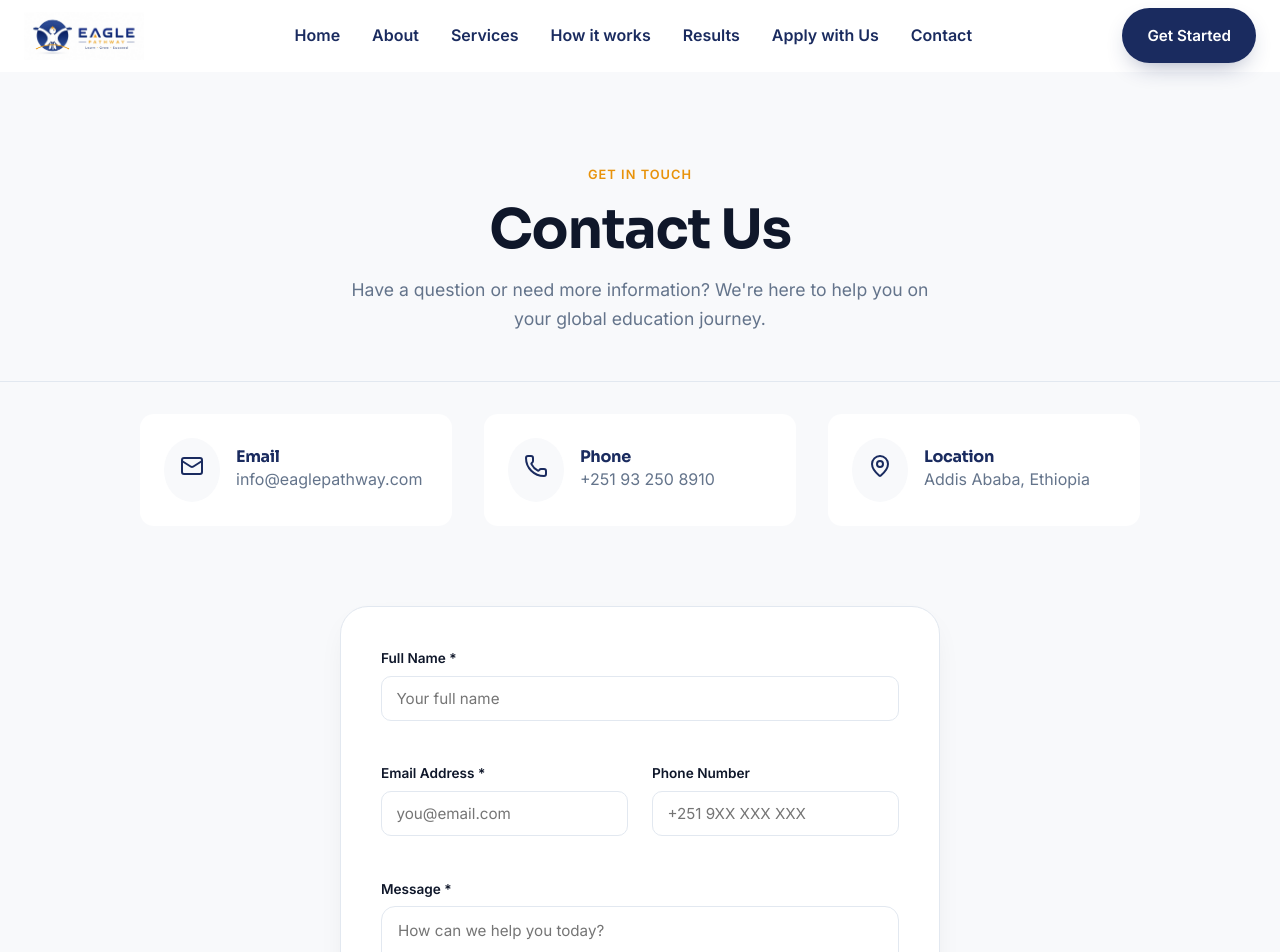
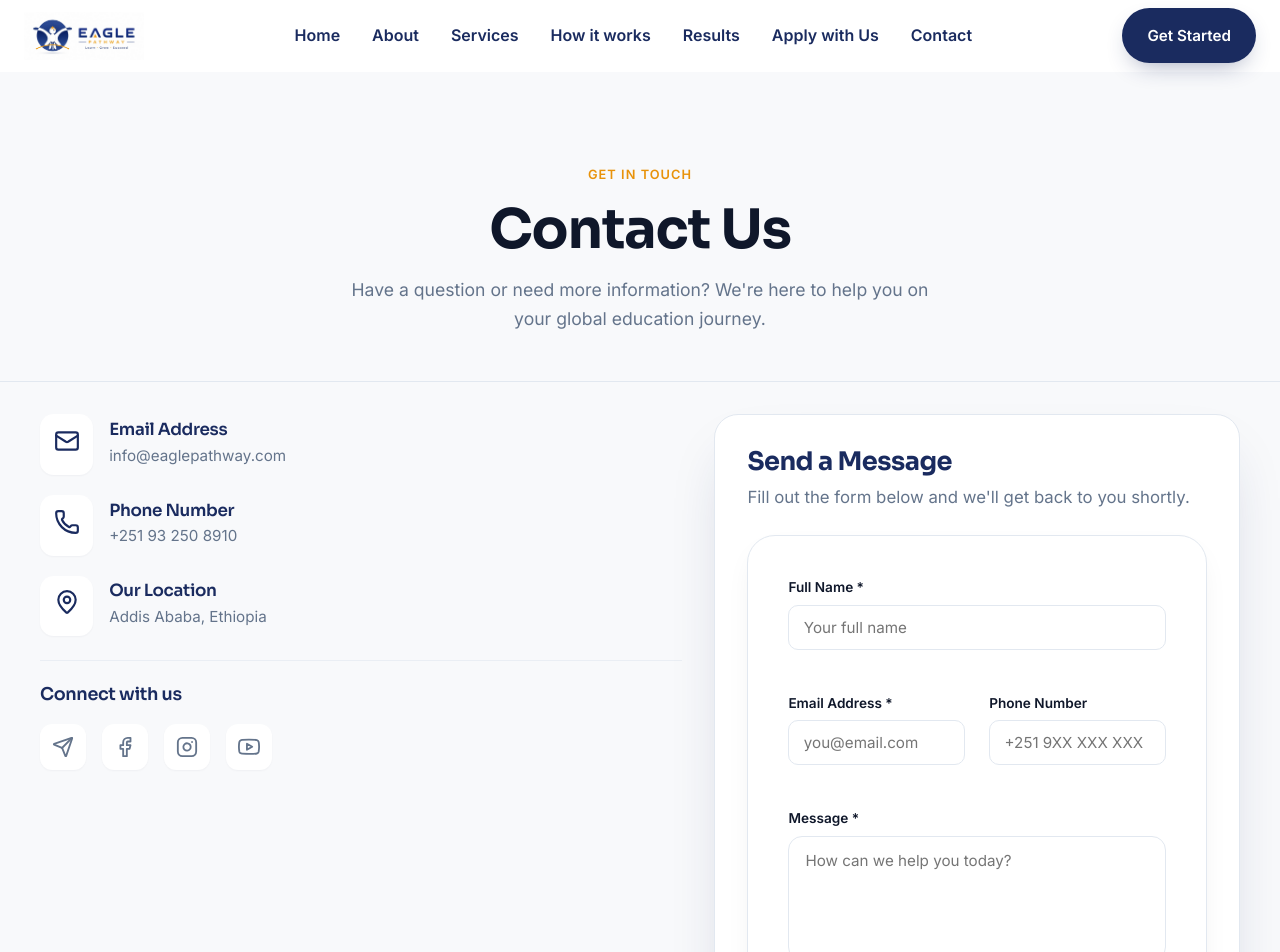
Before and after one commit to Eagle-Pathway/eagle-pathway-web, a Next.js app: page /contact in a window 1280 px wide. Shown: the top 952 px of the page. Built offline with nearby package versions, Linux system fonts and the light colour scheme.

Commit message:
contact update

```diff
--- a/app/contact/page.tsx
+++ b/app/contact/page.tsx
@@ -1,7 +1,28 @@
 import { Metadata } from 'next';
 import ContactForm from '../components/ContactForm';
 import { site } from '../content/site';
-import { Mail, MapPin, Phone } from 'lucide-react';
+import { Mail, MapPin, Phone, Send } from 'lucide-react';
+
+const FacebookIcon = ({ size = 22 }: { size?: number }) => (
+  <svg xmlns="http://www.w3.org/2000/svg" width={size} height={size} viewBox="0 0 24 24" fill="none" stroke="currentColor" strokeWidth="2" strokeLinecap="round" strokeLinejoin="round">
+    <path d="M18 2h-3a5 5 0 0 0-5 5v3H7v4h3v8h4v-8h3l1-4h-4V7a1 1 0 0 1 1-1h3z"/>
+  </svg>
+);
+
+const InstagramIcon = ({ size = 22 }: { size?: number }) => (
+  <svg xmlns="http://www.w3.org/2000/svg" width={size} height={size} viewBox="0 0 24 24" fill="none" stroke="currentColor" strokeWidth="2" strokeLinecap="round" strokeLinejoin="round">
+    <rect x="2" y="2" width="20" height="20" rx="5" ry="5"/>
+    <path d="M16 11.37A4 4 0 1 1 12.63 8 4 4 0 0 1 16 11.37z"/>
+    <line x1="17.5" y1="6.5" x2="17.51" y2="6.5"/>
+  </svg>
+);
+
+const YoutubeIcon = ({ size = 22 }: { size?: number }) => (
+  <svg xmlns="http://www.w3.org/2000/svg" width={size} height={size} viewBox="0 0 24 24" fill="none" stroke="currentColor" strokeWidth="2" strokeLinecap="round" strokeLinejoin="round">
+    <path d="M22.54 6.42a2.78 2.78 0 0 0-1.94-2C18.88 4 12 4 12 4s-6.88 0-8.6.46a2.78 2.78 0 0 0-1.94 2A29 29 0 0 0 1 11.75a29 29 0 0 0 .46 5.33 2.78 2.78 0 0 0 1.94 2c1.72.46 8.6.46 8.6.46s6.88 0 8.6-.46a2.78 2.78 0 0 0 1.94-2 29 29 0 0 0 .46-5.33 29 29 0 0 0-.46-5.33z"/>
+    <polygon points="9.75 15.02 15.5 11.75 9.75 8.48 9.75 15.02"/>
+  </svg>
+);
 
 export const metadata: Metadata = {
   title: 'Contact Us | Eagle Pathway',
@@ -21,45 +42,76 @@ export default function ContactPage() {
         </div>
       </section>
 
-      <section className="section bg-soft" style={{ paddingTop: '2rem' }}>
+      <section className="section bg-soft contact-section">
         <div className="container">
-          <div style={{ display: 'grid', gridTemplateColumns: '1fr', gap: '3rem', maxWidth: '1000px', margin: '0 auto' }}>
+          <div className="contact-grid">
 
-            {/* Quick Contact Info */}
-            <div style={{ display: 'flex', flexWrap: 'wrap', gap: '2rem', justifyContent: 'center', marginBottom: '2rem' }}>
-              <div style={{ display: 'flex', alignItems: 'center', gap: '1rem', background: '#fff', padding: '1.5rem', borderRadius: 'var(--radius)', flex: '1', minWidth: '250px' }}>
-                <div style={{ background: 'var(--bg-soft)', padding: '1rem', borderRadius: '50%', color: 'var(--navy)' }}>
-                  <Mail size={24} />
+            {/* Left Column: Contact Info & Socials */}
+            <div className="contact-info-col">
+              <div className="contact-info-list">
+
+                {/* Email */}
+                <div className="contact-info-item">
+                  <div className="contact-icon">
+                    <Mail size={26} />
                   </div>
-                <div>
-                  <h4 style={{ margin: 0, fontSize: '1rem', color: 'var(--navy)' }}>Email</h4>
-                  <a href={`mailto:${site.email}`} style={{ color: 'var(--muted)', textDecoration: 'none' }}>{site.email}</a>
+                  <div className="contact-details">
+                    <h4>Email Address</h4>
+                    <a href={`mailto:${site.email}`}>{site.email}</a>
                   </div>
                 </div>
 
-              <div style={{ display: 'flex', alignItems: 'center', gap: '1rem', background: '#fff', padding: '1.5rem', borderRadius: 'var(--radius)', flex: '1', minWidth: '250px' }}>
-                <div style={{ background: 'var(--bg-soft)', padding: '1rem', borderRadius: '50%', color: 'var(--navy)' }}>
-                  <Phone size={24} />
+                {/* Phone */}
+                <div className="contact-info-item">
+                  <div className="contact-icon">
+                    <Phone size={26} />
                   </div>
-                <div>
-                  <h4 style={{ margin: 0, fontSize: '1rem', color: 'var(--navy)' }}>Phone</h4>
-                  <a href={`tel:${site.phone}`} style={{ color: 'var(--muted)', textDecoration: 'none' }}>{site.phone}</a>
+                  <div className="contact-details">
+                    <h4>Phone Number</h4>
+                    <a href={`tel:${site.phone}`}>{site.phone}</a>
                   </div>
                 </div>
 
-              <div style={{ display: 'flex', alignItems: 'center', gap: '1rem', background: '#fff', padding: '1.5rem', borderRadius: 'var(--radius)', flex: '1', minWidth: '250px' }}>
-                <div style={{ background: 'var(--bg-soft)', padding: '1rem', borderRadius: '50%', color: 'var(--navy)' }}>
-                  <MapPin size={24} />
+                {/* Location */}
+                <div className="contact-info-item">
+                  <div className="contact-icon">
+                    <MapPin size={26} />
                   </div>
-                <div>
-                  <h4 style={{ margin: 0, fontSize: '1rem', color: 'var(--navy)' }}>Location</h4>
-                  <span style={{ color: 'var(--muted)' }}>{site.location}</span>
+                  <div className="contact-details">
+                    <h4>Our Location</h4>
+                    <span>{site.location}</span>
                   </div>
                 </div>
               </div>
 
-            {/* Form */}
+              {/* Social Links */}
+              <div className="contact-social-section">
+                <h4>Connect with us</h4>
+                <div className="contact-social-links">
+                  <a href={site.socials.telegram} target="_blank" rel="noopener noreferrer" className="social-telegram" aria-label="Telegram">
+                    <Send size={22} />
+                  </a>
+                  <a href={site.socials.facebook} target="_blank" rel="noopener noreferrer" className="social-facebook" aria-label="Facebook">
+                    <FacebookIcon size={22} />
+                  </a>
+                  <a href={site.socials.instagram} target="_blank" rel="noopener noreferrer" className="social-instagram" aria-label="Instagram">
+                    <InstagramIcon size={22} />
+                  </a>
+                  <a href={site.socials.youtube} target="_blank" rel="noopener noreferrer" className="social-youtube" aria-label="YouTube">
+                    <YoutubeIcon size={22} />
+                  </a>
+                </div>
+              </div>
+            </div>
+
+            {/* Right Column: Form */}
+            <div className="contact-form-col">
+              <div className="contact-form-header">
+                <h3>Send a Message</h3>
+                <p>Fill out the form below and we'll get back to you shortly.</p>
+              </div>
               <ContactForm />
+            </div>
 
           </div>
         </div>
--- a/app/globals.css
+++ b/app/globals.css
@@ -2999,3 +2999,153 @@ height: 45px;
   background: #229ed9;
   box-shadow: 0 4px 12px rgba(42, 171, 238, 0.4);
 }
+
+/* ---------- Contact Page Redesign ---------- */
+.contact-section {
+  padding-top: 2rem;
+}
+
+.contact-grid {
+  display: grid;
+  grid-template-columns: 1fr;
+  gap: 3rem;
+  max-width: 1200px;
+  margin: 0 auto;
+}
+
+@media (min-width: 960px) {
+  .contact-grid {
+    grid-template-columns: 1.1fr 0.9fr;
+    gap: 2rem;
+    align-items: flex-start;
+  }
+}
+
+.contact-info-col {
+  display: flex;
+  flex-direction: column;
+  gap: 1.5rem;
+}
+
+.contact-info-list {
+  display: flex;
+  flex-direction: column;
+  gap: 1.25rem;
+}
+
+.contact-info-item {
+  display: flex;
+  align-items: center;
+  gap: 1rem;
+}
+
+.contact-info-item .contact-icon {
+  padding: 0.85rem;
+  background: #fff;
+  border-radius: 0.85rem;
+  box-shadow: var(--shadow-sm);
+  color: var(--navy);
+  transition: all 0.3s var(--ease);
+}
+
+.contact-info-item:hover .contact-icon {
+  color: var(--orange);
+  transform: scale(1.1);
+  box-shadow: var(--shadow);
+}
+
+.contact-details {
+  padding-top: 0;
+}
+
+.contact-details h4 {
+  font-family: var(--font-display);
+  font-size: 1.05rem;
+  font-weight: 600;
+  color: var(--navy);
+  margin-bottom: 0.15rem;
+}
+
+.contact-details a,
+.contact-details span {
+  font-size: 0.95rem;
+  color: var(--muted);
+  text-decoration: none;
+  transition: color 0.2s var(--ease);
+  line-height: 1.4;
+}
+
+.contact-details a:hover {
+  color: var(--orange);
+}
+
+.contact-social-section {
+  padding-top: 1.5rem;
+  border-top: 1px solid rgba(226, 232, 240, 0.6); /* --line */
+}
+
+.contact-social-section h4 {
+  font-family: var(--font-display);
+  font-size: 1.1rem;
+  font-weight: 600;
+  color: var(--navy);
+  margin-bottom: 1.25rem;
+}
+
+.contact-social-links {
+  display: flex;
+  gap: 1rem;
+}
+
+.contact-social-links a {
+  padding: 0.75rem;
+  background: #fff;
+  border-radius: 0.75rem;
+  color: var(--muted);
+  box-shadow: var(--shadow-sm);
+  transition: all 0.2s var(--ease);
+  display: flex;
+  align-items: center;
+  justify-content: center;
+}
+
+.contact-social-links a:hover {
+  box-shadow: var(--shadow);
+  transform: translateY(-4px);
+}
+
+.contact-social-links .social-telegram:hover { color: #0088cc; }
+.contact-social-links .social-facebook:hover { color: #1877f2; }
+.contact-social-links .social-instagram:hover { color: #e4405f; }
+.contact-social-links .social-youtube:hover { color: #ff0000; }
+
+.contact-form-col {
+  background: #fff;
+  padding: 1.5rem;
+  border-radius: 1.5rem;
+  box-shadow: var(--shadow-lg);
+  border: 1px solid var(--line);
+}
+
+@media (min-width: 768px) {
+  .contact-form-col {
+    padding: 2rem;
+  }
+}
+
+.contact-form-header {
+  margin-bottom: 1.5rem;
+}
+
+.contact-form-header h3 {
+  font-family: var(--font-display);
+  font-size: 1.6rem;
+  font-weight: 700;
+  color: var(--navy);
+  margin-bottom: 0.5rem;
+}
+
+.contact-form-header p {
+  color: var(--muted);
+  font-size: 1.05rem;
+}
```
Lines whose indentation alone changed are shown as unchanged.
